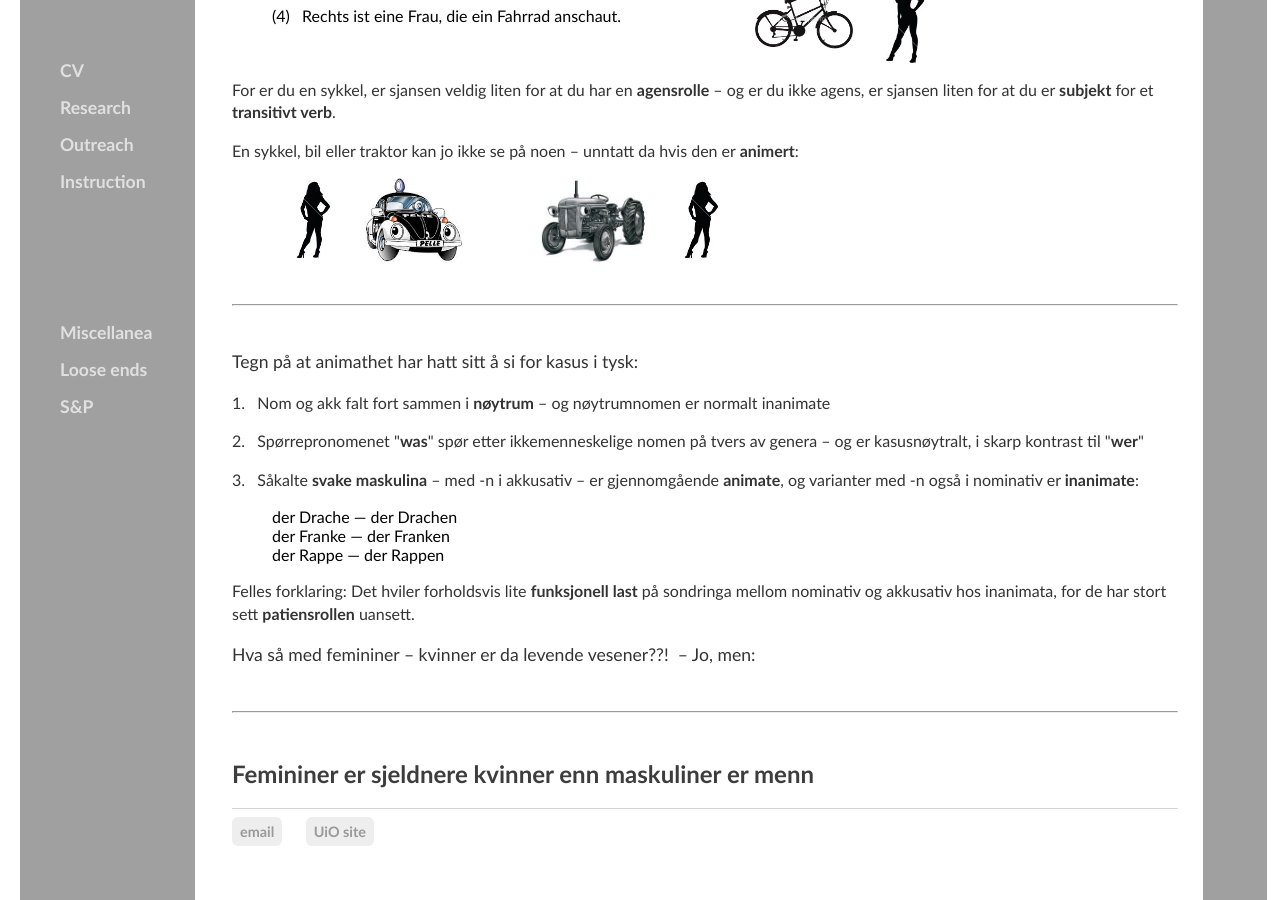
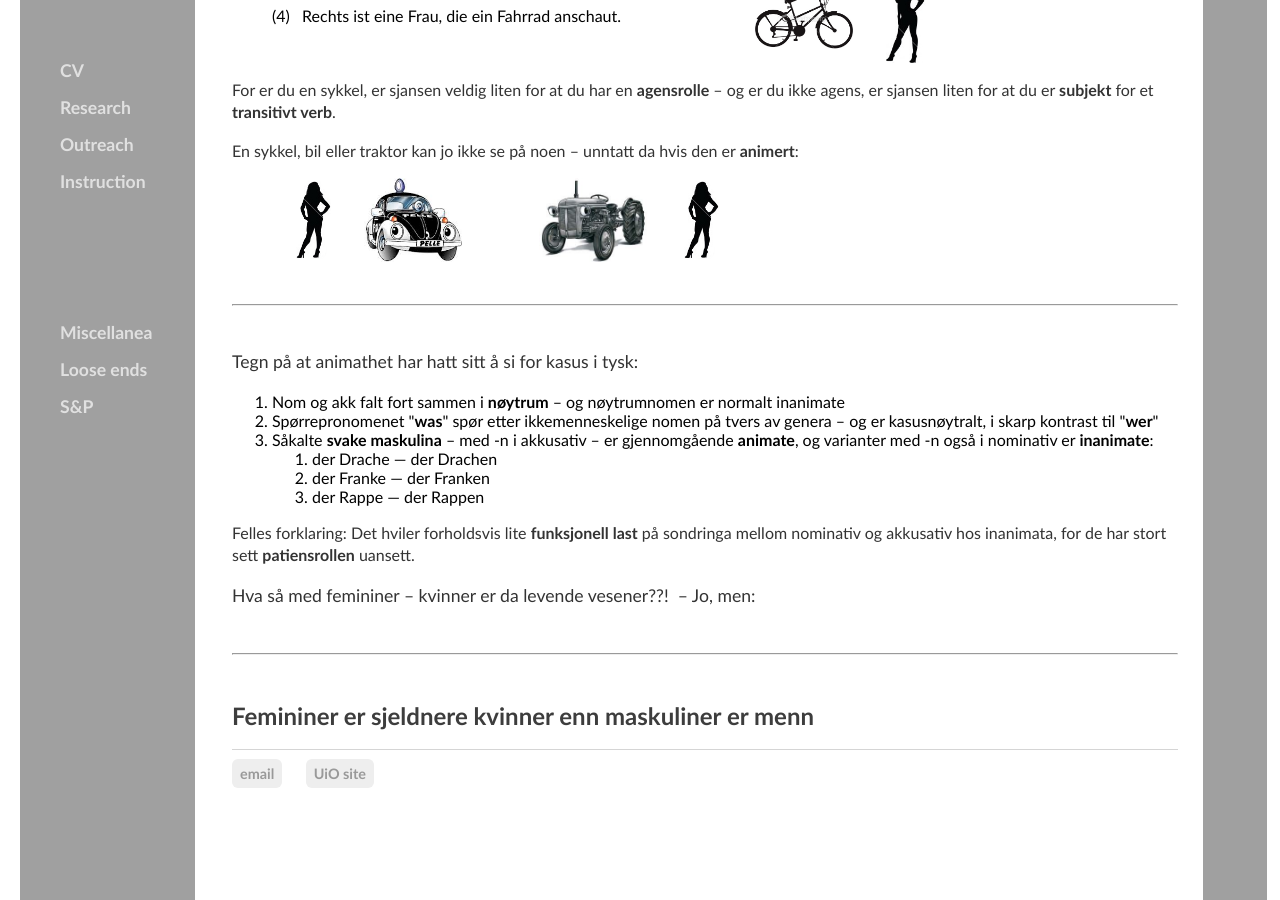
Before and after one commit to kjelljs/kjelljs.github.io, a Jekyll site: the page built from dissemination/kasus.html, in a window 1280 px wide and 900 px high, scrolled down 1500 px. Built offline with Jekyll 4.4.1, drawn with Linux system fonts in a browser that asks for light colours.

Commit message:
Update kasus.html

```diff
--- a/dissemination/kasus.html
+++ b/dissemination/kasus.html
@@ -120,14 +120,15 @@ figcaption {
 </br>
 <div class="ingress"><p>Tegn på at animathet har hatt sitt å si for kasus i tysk:</p></div>
 
-	<p>1. &nbsp; Nom og akk falt fort sammen i <strong>nøytrum</strong> – og nøytrumnomen er normalt inanimate</p>
-	<p>2. &nbsp; Spørrepronomenet "<strong>was</strong>"&nbsp;spør etter ikkemenneskelige nomen&nbsp;på tvers av genera&nbsp;– og er kasusnøytralt, i skarp kontrast til "<strong>wer</strong>"</p>
-	<p>3. &nbsp; Såkalte <strong>svake maskulina</strong>&nbsp;– med -n i akkusativ – er gjennomgående <strong>animate</strong>, og varianter med -n også i nominativ er <strong>inanimate</strong>:</p>
-		<ul>
+	<ol>
+		<li>Nom og akk falt fort sammen i <strong>nøytrum</strong> – og nøytrumnomen er normalt inanimate</li>
+	<li>Spørrepronomenet "<strong>was</strong>"&nbsp;spør etter ikkemenneskelige nomen&nbsp;på tvers av genera&nbsp;– og er kasusnøytralt, i skarp kontrast til "<strong>wer</strong>"</li>
+	<li>Såkalte <strong>svake maskulina</strong>&nbsp;– med -n i akkusativ – er gjennomgående <strong>animate</strong>, og varianter med -n også i nominativ er <strong>inanimate</strong>:
+		<ol>
 			<li>der Drache — der Drachen</li>
 			<li>der&nbsp;Franke — der Franken</li>
 			<li>der Rappe — der Rappen</li>
-		</ul>
+		</ol></li></ol>
 
 <p>Felles forklaring: Det hviler forholdsvis lite <strong>funksjonell last</strong> på sondringa mellom nominativ og akkusativ hos inanimata, for de har stort sett <strong>patiensrollen</strong> uansett.</p>
 
```
